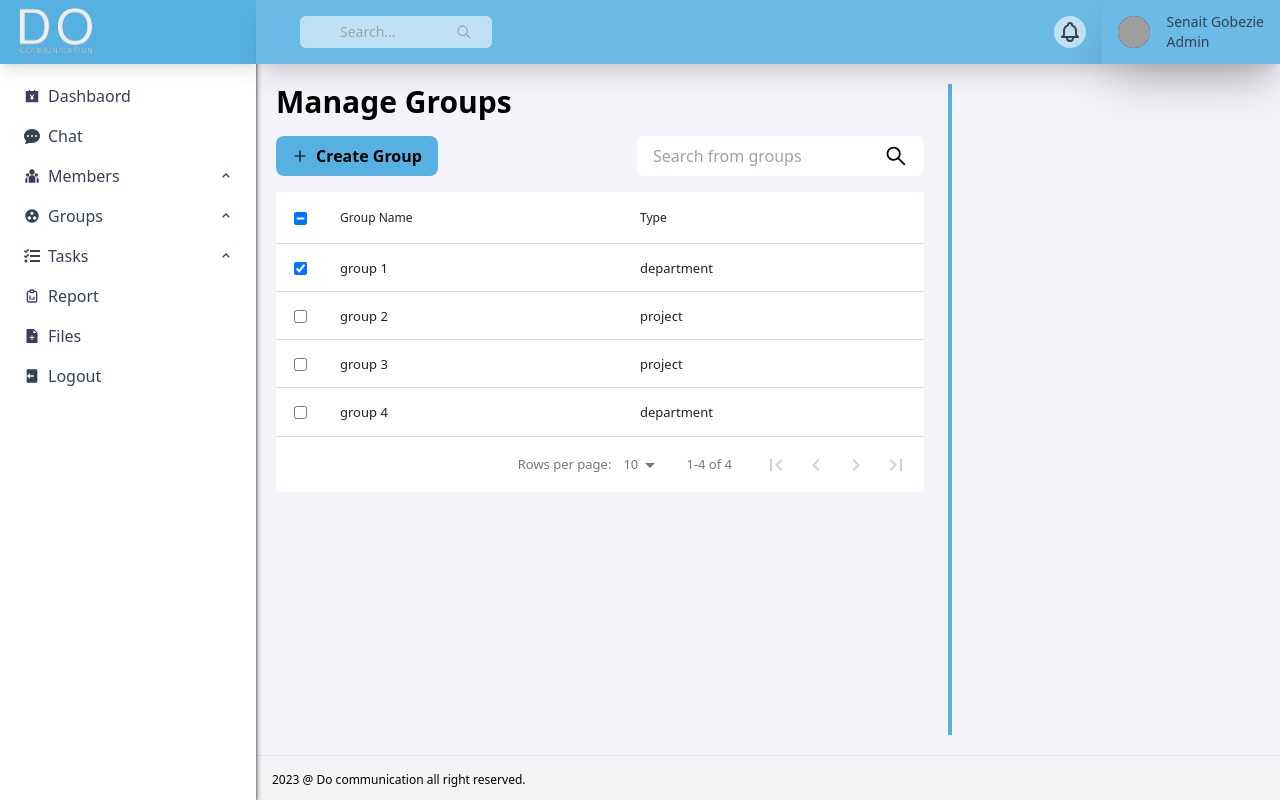
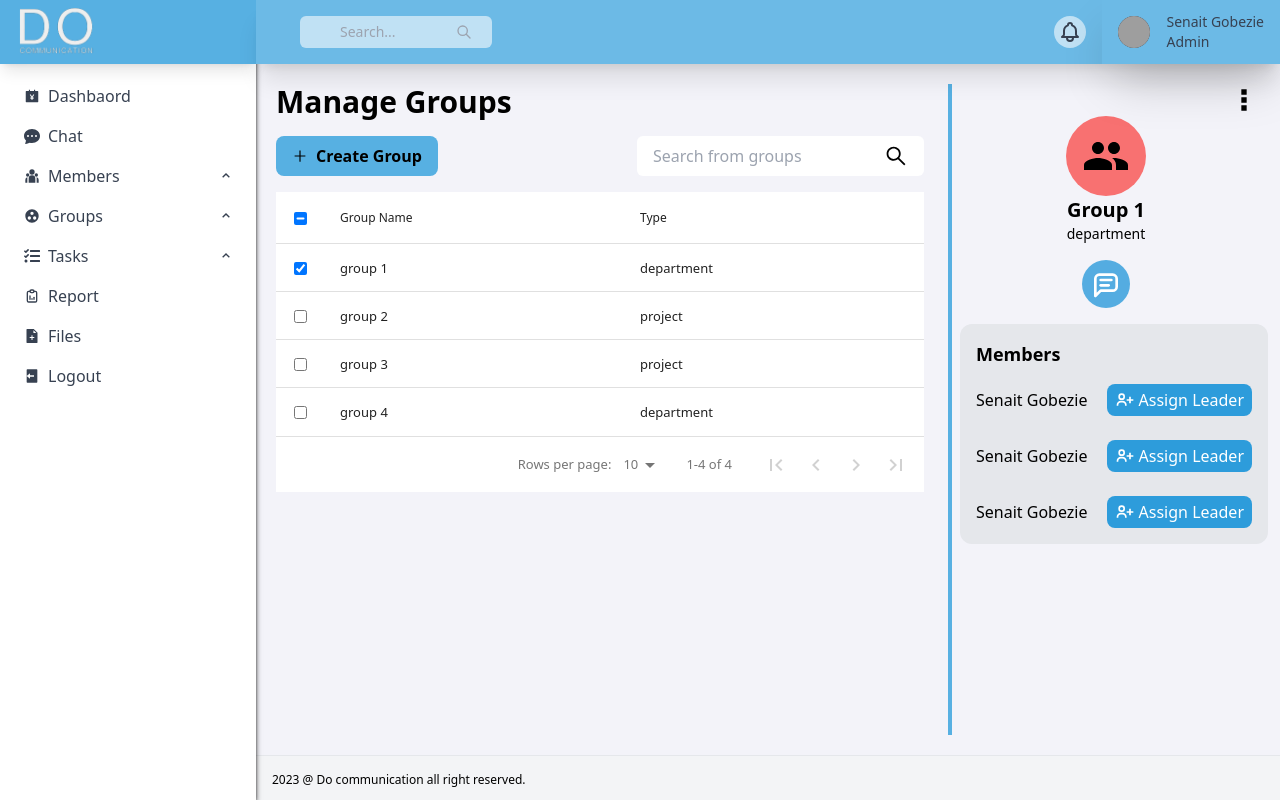
Before and after one commit to do-communication/do-communication, a Next.js app: page /admin/groups/manage in a window 1280 px wide. Both pictures are taken after a click on the element 300 px from the left and 267 px from the top of the page. Built offline with nearby package versions, Linux system fonts and the light colour scheme; grey boxes are pictures that could not be loaded.

Commit message:
member list

```diff
--- a/src/pages/admin/groups/manage.jsx
+++ b/src/pages/admin/groups/manage.jsx
@@ -3,11 +3,30 @@ import { allGroups } from "@/mock/groups";
 import Link from "next/link";
 import { useState, useEffect, useCallback } from "react";
 import DataTable from "react-data-table-component";
-import { AiOutlineClose, AiOutlinePlus, AiOutlineSearch } from "react-icons/ai";
+import {
+  AiFillDelete,
+  AiFillEdit,
+  AiFillWechat,
+  AiOutlineClose,
+  AiOutlineEye,
+  AiOutlinePlus,
+  AiOutlineSearch,
+} from "react-icons/ai";
+import {
+  BiDotsVertical,
+  BiMessage,
+  BiMessageAlt,
+  BiUserPlus,
+} from "react-icons/bi";
+import { HiDocumentChartBar, HiUsers } from "react-icons/hi2";
+import { MdChecklist, MdGroup, MdManageAccounts } from "react-icons/md";
+import { TbMessage } from "react-icons/tb";
 const ManageGroup = () => {
   const [groups, setGroups] = useState(allGroups);
   const [search, setSearch] = useState("");
   const [selectedRows, setSelectedRows] = useState([]);
+
+  const [showManageGroupMenu, setShowManageGroupMenu] = useState(false);
 
   // search for groups using group name
   useEffect(() => {
@@ -71,7 +90,6 @@ const ManageGroup = () => {
           />
         </div>
         <div className="border-l-4 border-primary">
-          {/* <pre>{JSON.stringify(selectedRows, null, 4)}</pre> */}
           {/* if no row is selected */}
           {selectedRows.length === 0 && (
             <div className="flex items-center justify-center w-full h-full text-xl">
@@ -103,6 +121,114 @@ const ManageGroup = () => {
               </ul>
             </>
           )}
+
+          {selectedRows.length === 1 && (
+            <div className="flex flex-col">
+              <div className="relative flex justify-end">
+                <button
+                  onClick={() => setShowManageGroupMenu(!showManageGroupMenu)}
+                >
+                  <BiDotsVertical className="w-8 h-auto hover:text-gray-600" />
+                </button>
+                {showManageGroupMenu && (
+                  <ul className="absolute z-10 flex flex-col gap-2 p-2 duration-300 border-2 rounded border-secondary bg-[#90c7ea] top-9 right-2 w-52">
+                    <li className="p-1 rounded hover:bg-primary">
+                      <Link
+                        href="/admin/tasks/{groupId}"
+                        className="flex items-center gap-2"
+                      >
+                        <MdChecklist className="w-5 h-auto" /> Tasks
+                      </Link>
+                    </li>
+                    <li className="p-1 rounded hover:bg-primary">
+                      <Link
+                        href="/admin/reports/{groupId}"
+                        className="flex items-center gap-2"
+                      >
+                        <HiDocumentChartBar className="w-5 h-auto" /> Reports
+                      </Link>
+                    </li>
+                    <li className="p-1 rounded hover:bg-primary">
+                      <Link
+                        href="/admin/groups/edit/{groupId}"
+                        className="flex items-center gap-2"
+                      >
+                        <AiFillEdit className="w-5 h-auto" /> Edit Group
+                      </Link>
+                    </li>
+                    <li className="p-1 rounded hover:bg-primary">
+                      <button
+                        href="/admin/groups/edit"
+                        className="flex items-center gap-2"
+                      >
+                        <AiFillDelete className="w-5 h-auto" /> Delete Group
+                      </button>
+                    </li>
+                  </ul>
+                )}
+              </div>
+              <div className="flex flex-col items-center justify-center">
+                <div className="flex items-center justify-center w-20 h-20 bg-red-400 rounded-full">
+                  <MdGroup className="w-12 h-12" />
+                </div>
+                <h4 className="text-xl font-semibold capitalize" mt-1>
+                  {selectedRows[0].name}
+                </h4>
+                <p className="text-sm">{selectedRows[0].type}</p>
+              </div>
+              <div className="relative flex justify-center py-4">
+                <button
+                  onClick={() => setShowManageGroupMenu(!showManageGroupMenu)}
+                  className="p-2 text-white rounded-full bg-secondary bg-opacity-80"
+                >
+                  <TbMessage className="w-8 h-auto" />
+                </button>
+              </div>
+
+              <div className="w-full h-full p-2 ml-2 bg-gray-200 rounded-xl">
+                <h3 className="p-2 text-lg font-semibold">Members</h3>
+
+                <ul className="flex flex-col gap-2 overflow-y-auto max-h-64">
+                  <Link
+                    href="/admin/memebers/{userId}"
+                    className="flex items-center justify-between p-2 rounded-md hover:bg-opacity-25 hover:bg-secondary"
+                  >
+                    <p>Senait Gobezie</p>
+                    <div className="flex gap-2">
+                      <button className="flex items-center gap-1 p-1 px-2 text-white rounded-lg bg-secondary hover:bg-primary">
+                        <BiUserPlus className="w-5 h-auto" />
+                        Assign Leader
+                      </button>
+                    </div>
+                  </Link>
+                  <Link
+                    href="/admin/memebers/{userId}"
+                    className="flex items-center justify-between p-2 rounded-md hover:bg-opacity-25 hover:bg-secondary"
+                  >
+                    <p>Senait Gobezie</p>
+                    <div className="flex gap-2">
+                      <button className="flex items-center gap-1 p-1 px-2 text-white rounded-lg bg-secondary hover:bg-primary">
+                        <BiUserPlus className="w-5 h-auto" />
+                        Assign Leader
+                      </button>
+                    </div>
+                  </Link>
+                  <Link
+                    href="/admin/memebers/{userId}"
+                    className="flex items-center justify-between p-2 rounded-md hover:bg-opacity-25 hover:bg-secondary"
+                  >
+                    <p>Senait Gobezie</p>
+                    <div className="flex gap-2">
+                      <button className="flex items-center gap-1 p-1 px-2 text-white rounded-lg bg-secondary hover:bg-primary">
+                        <BiUserPlus className="w-5 h-auto" />
+                        Assign Leader
+                      </button>
+                    </div>
+                  </Link>
+                </ul>
+              </div>
+            </div>
+          )}
         </div>
       </div>
     </AdminLayout>
```
